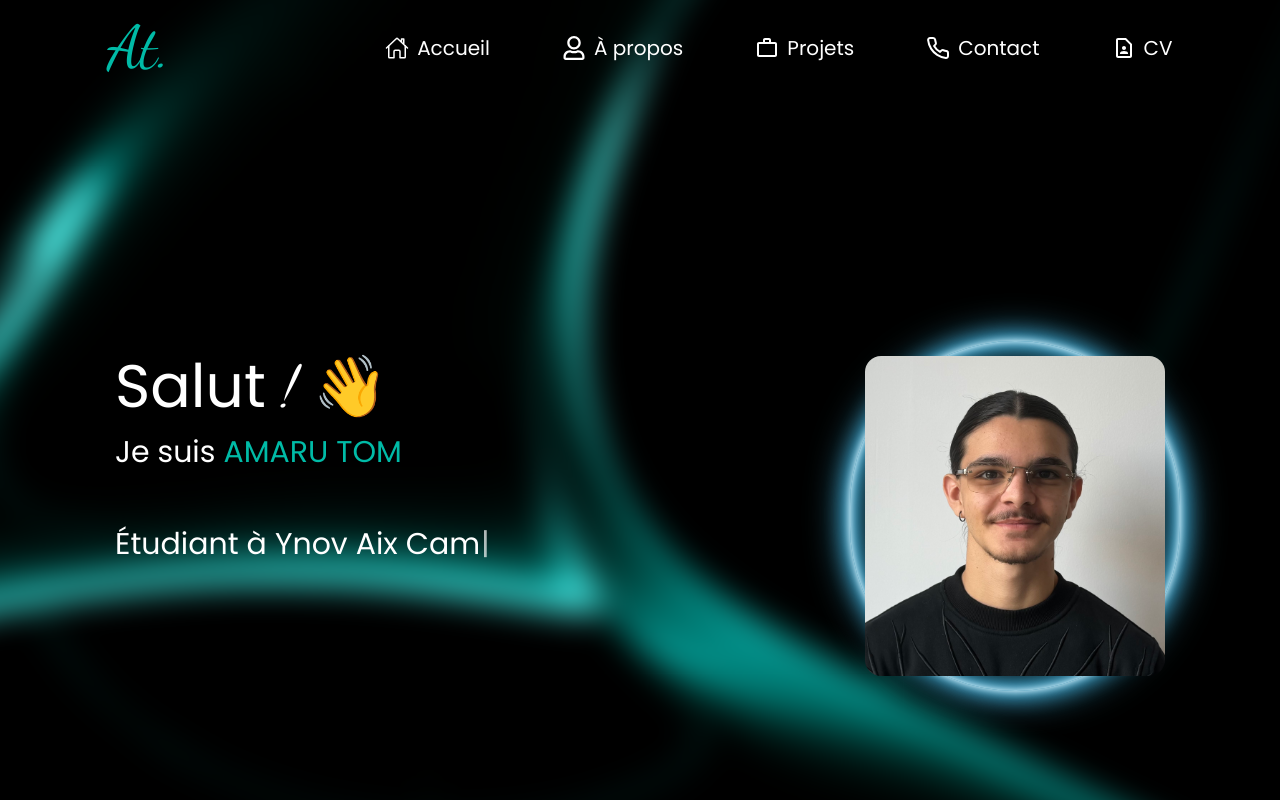
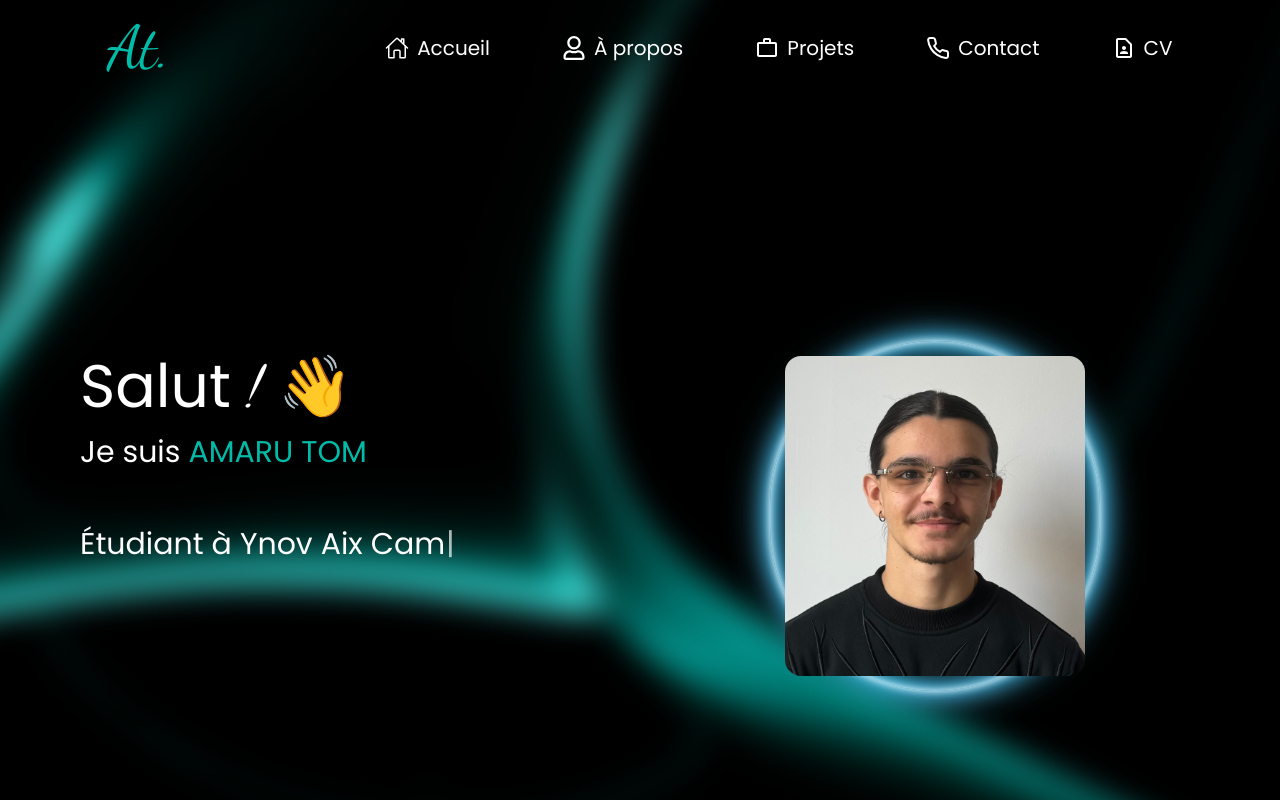
Before and after one commit to Shiokaa/Portfolio, a Next.js app: page / in a window 1280 px wide. Shown: the top 800 px of the page. Built offline with nearby package versions, Linux system fonts and the light colour scheme.

Commit message:
style(ui): fixed width and height

```diff
--- a/components/home/Contact.tsx
+++ b/components/home/Contact.tsx
@@ -67,7 +67,7 @@ export default function Contact() {
         <form
           ref={form}
           onSubmit={sendEmail}
-          className="w-[90%] h-full flex flex-col gap-5"
+          className="w-[90%] md:w-[60%] lg:w-[40%] h-full flex flex-col gap-5"
         >
           <label htmlFor="name">Nom</label>
           <input
--- a/components/home/Hero.tsx
+++ b/components/home/Hero.tsx
@@ -5,8 +5,8 @@ import Image from "next/image";
 export default function Hero() {
   return (
     <section className="hero w-full h-full flex items-center lg:px-20">
-      <div className="w-full h-full flex flex-col lg:flex-row gap-50 ">
-        <div className="w-full h-1/2 flex flex-col items-center justify-center lg:h-full">
+      <div className="w-full h-full flex flex-col lg:flex-row gap-10 justify-between">
+        <div className="w-full h-1/3 flex flex-col items-center justify-center lg:h-full">
           <div className="flex gap-4 flex-col items-center lg:items-start lg:min-w-[550px]">
             <h1>
               Salut <span className="font-[Dancing_Script]">! 👋</span>
@@ -39,7 +39,7 @@ export default function Hero() {
             height={640}
             quality={100}
             priority
-            className="rounded-2xl relative z-10 w-[250px] h-[250px] lg:w-[300px] lg:h-[320px] object-cover"
+            className="rounded-2xl relative z-10 w-[250px] h-[250px] lg:w-[300px] lg:h-[320px] object-cover shrink-0"
           />
         </div>
       </div>
--- a/components/ui/RevealOnScroll.tsx
+++ b/components/ui/RevealOnScroll.tsx
@@ -11,7 +11,7 @@ interface RevealOnScrollProps {
 
 export default function RevealOnScroll({
   children,
-  className = "",
+  className = "w-full h-full",
   delay = 0,
 }: RevealOnScrollProps) {
   return (
```
